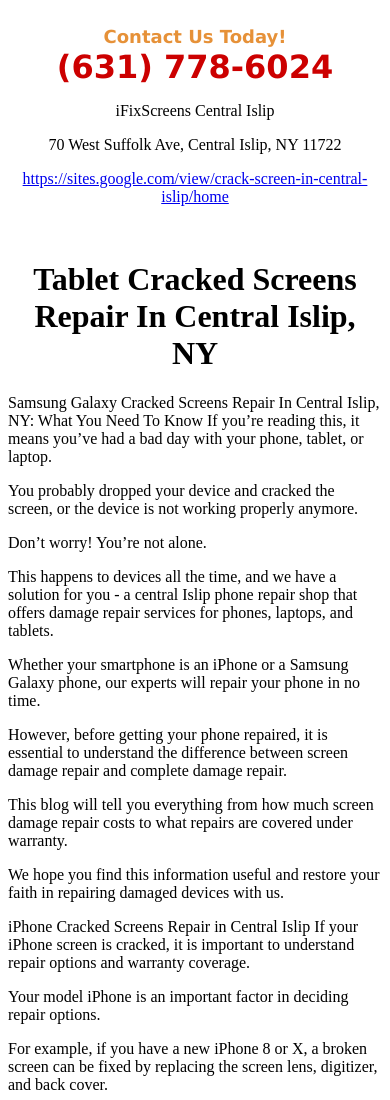
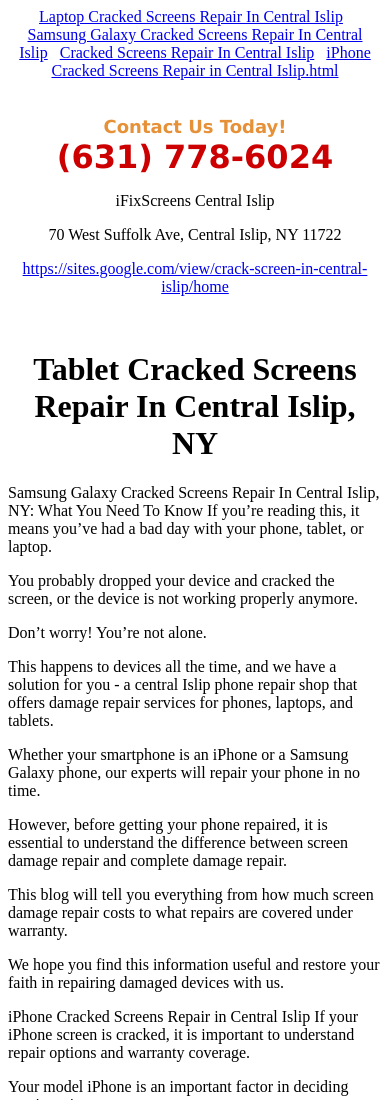
Before and after one commit to iFix786/cracked-screen-repair-in-central-islip, a plain HTML site: page TabletCrackedScreensRepairInCentralIslipNY.html in a window 390 px wide. Shown: the top 1100 px of the page. Drawn offline with Linux system fonts and the light colour scheme.

Commit message:
Update TabletCrackedScreensRepairInCentralIslipNY.html

```diff
--- a/TabletCrackedScreensRepairInCentralIslipNY.html
+++ b/TabletCrackedScreensRepairInCentralIslipNY.html
@@ -1,4 +1,15 @@
-<!DOCTYPE html><html><body><div class="sites-embed-align-center-wrapping-off"><div class="sites-embed-border-on sites-embed sites-embed-full-width" style="width:100%;"><div class="sites-embed-content sites-embed-type-text"><div class="sites-embed-content-textbox"><div dir="ltr"><div style="text-align:center"><br><span style="color:rgb(230,145,56)"><b><font size="4"><span style="font-family:verdana,sans-serif">Contact Us Today!</span></font></b></span><br><span style="color:rgb(204,0,0)"><b><font size="6"><span style="font-family:verdana,sans-serif">(631) 778-6024</span></font></b></span><br><p>iFixScreens Central Islip</p><p>70 West Suffolk Ave, Central Islip, NY 11722</p><p><a href="https://sites.google.com/view/crack-screen-in-central-islip/home" target="_blank">https://sites.google.com/view/crack-screen-in-central-islip/home</a></p><br></div></div></div></div></div></div><center><h1>Tablet Cracked Screens Repair In Central Islip, NY</h1></center>Samsung Galaxy Cracked Screens Repair In Central Islip, NY: What You Need To Know
+<!DOCTYPE html><html><body>
+   <div style="text-align: center;">
+        <a href="./LaptopCrackedScreensRepairInCentralIslip.html">Laptop Cracked Screens Repair In Central Islip</a>&nbsp&nbsp
+        <a href="./SamsungGalaxyCrackedScreensRepairInCentralIslip.html">Samsung Galaxy Cracked Screens Repair In Central Islip</a>&nbsp&nbsp
+
+<a href="./index.html">Cracked Screens Repair In Central Islip</a>&nbsp&nbsp
+        <a href="./iPhoneCrackedScreensRepairinCentralIslip.html">iPhone Cracked Screens Repair in Central Islip.html</a>
+    </div><br/>
+
+
+
+  <div class="sites-embed-align-center-wrapping-off"><div class="sites-embed-border-on sites-embed sites-embed-full-width" style="width:100%;"><div class="sites-embed-content sites-embed-type-text"><div class="sites-embed-content-textbox"><div dir="ltr"><div style="text-align:center"><br><span style="color:rgb(230,145,56)"><b><font size="4"><span style="font-family:verdana,sans-serif">Contact Us Today!</span></font></b></span><br><span style="color:rgb(204,0,0)"><b><font size="6"><span style="font-family:verdana,sans-serif">(631) 778-6024</span></font></b></span><br><p>iFixScreens Central Islip</p><p>70 West Suffolk Ave, Central Islip, NY 11722</p><p><a href="https://sites.google.com/view/crack-screen-in-central-islip/home" target="_blank">https://sites.google.com/view/crack-screen-in-central-islip/home</a></p><br></div></div></div></div></div></div><center><h1>Tablet Cracked Screens Repair In Central Islip, NY</h1></center>Samsung Galaxy Cracked Screens Repair In Central Islip, NY: What You Need To Know
 If you’re reading this, it means you’ve had a bad day with your phone, tablet, or laptop. <p>You probably dropped your device and cracked the screen, or the device is not working properly anymore. <p>Don’t worry! You’re not alone. <p>This happens to devices all the time, and we have a solution for you - a central Islip phone repair shop that offers damage repair services for phones, laptops, and tablets. <p>Whether your smartphone is an iPhone or a Samsung Galaxy phone, our experts will repair your phone in no time.
 <p>
 
```
